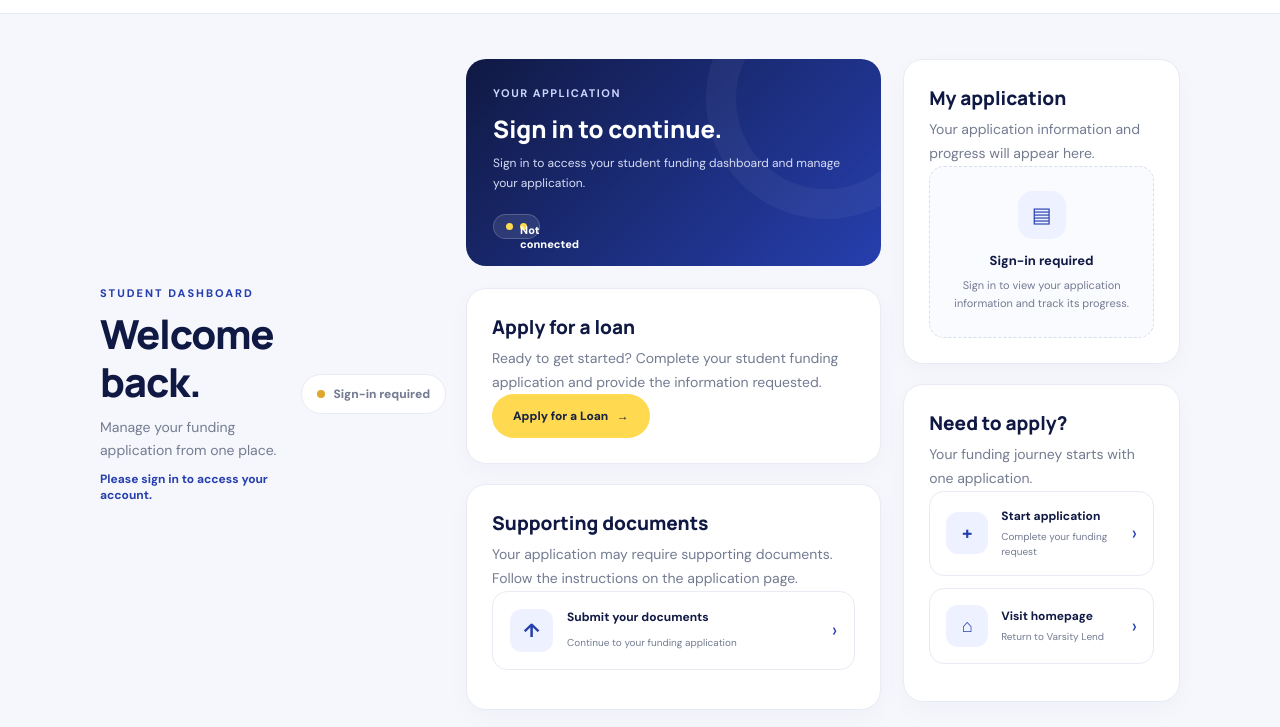
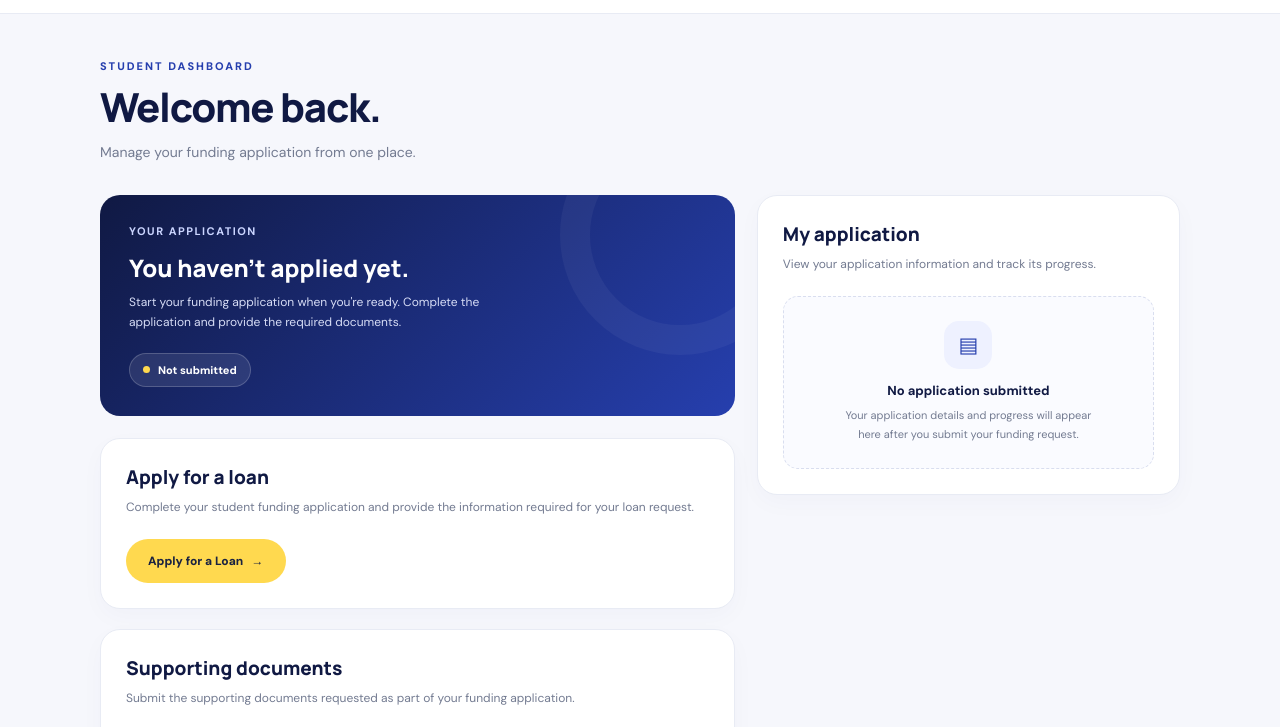
Before and after one commit to cse24-172/Varsity-Lend, a plain HTML site: page dashboard.html in a window 1280 px wide. Shown: the part 63-790 px from the top of the page. Drawn offline with Linux system fonts and the light colour scheme.

Commit message:
Update dashboard.html

```diff
--- a/dashboard.html
+++ b/dashboard.html
@@ -23,7 +23,6 @@
     --background: #f6f7fc;
     --white: #ffffff;
     --border: #e8ebf4;
-    --green: #168653;
 }
 
 * {
@@ -122,10 +121,6 @@ main {
 }
 
 .welcome {
-    display: flex;
-    justify-content: space-between;
-    align-items: center;
-    gap: 20px;
     margin-bottom: 30px;
 }
 
@@ -155,75 +150,11 @@ h1 {
     color: var(--blue);
     font-size: 12px;
     font-weight: 700;
-    margin-top: 8px;
+    margin-top: 9px;
     overflow-wrap: anywhere;
 }
 
-.account-status {
-    display: inline-flex;
-    align-items: center;
-    gap: 8px;
-    background: white;
-    border: 1px solid var(--border);
-    padding: 11px 15px;
-    border-radius: 30px;
-    font-size: 12px;
-    font-weight: 800;
-    color: var(--muted);
-    white-space: nowrap;
-}
-
-.status-dot {
-    width: 8px;
-    height: 8px;
-    background: #e0a52c;
-    border-radius: 50%;
-}
-
-/* PREVIEW NOTICE */
-
-.preview-notice {
-    display: none;
-    align-items: flex-start;
-    gap: 12px;
-    padding: 15px 18px;
-    background: #fff8df;
-    border: 1px solid #f3e3a7;
-    border-radius: 14px;
-    margin-bottom: 25px;
-}
-
-.preview-notice.visible {
-    display: flex;
-}
-
-.notice-icon {
-    width: 30px;
-    height: 30px;
-    border-radius: 10px;
-    background: #ffedb0;
-    display: grid;
-    place-items: center;
-    color: #755900;
-    font-weight: 800;
-    flex-shrink: 0;
-}
-
-.preview-notice strong {
-    display: block;
-    color: #614b00;
-    font-size: 12px;
-    margin-bottom: 4px;
-}
-
-.preview-notice p {
-    color: #77652b;
-    font-size: 11px;
-    line-height: 1.6;
-    margin: 0;
-}
-
-/* MAIN GRID */
+/* DASHBOARD GRID */
 
 .dashboard-grid {
     display: grid;
@@ -231,6 +162,8 @@ h1 {
     gap: 22px;
     align-items: start;
 }
+
+/* PANELS */
 
 .panel {
     background: white;
@@ -259,7 +192,7 @@ h1 {
 .application-card {
     background: linear-gradient(135deg, #101943, #263fae);
     border-radius: 20px;
-    padding: 27px;
+    padding: 29px;
     color: white;
     margin-bottom: 22px;
     position: relative;
@@ -275,6 +208,7 @@ h1 {
     border-radius: 50%;
     right: -65px;
     top: -80px;
+    pointer-events: none;
 }
 
 .application-card .label {
@@ -288,7 +222,7 @@ h1 {
 .application-card h2 {
     color: white;
     font: 800 24px Manrope, Arial, sans-serif;
-    margin: 12px 0 8px;
+    margin: 13px 0 8px;
 }
 
 .application-card p {
@@ -302,9 +236,9 @@ h1 {
 .application-status {
     display: inline-flex;
     align-items: center;
-    gap: 7px;
+    gap: 8px;
     margin-top: 20px;
-    padding: 8px 12px;
+    padding: 9px 13px;
     background: #ffffff18;
     border: 1px solid #ffffff30;
     border-radius: 30px;
@@ -312,7 +246,7 @@ h1 {
     font-weight: 800;
 }
 
-.application-status span {
+.status-dot {
     width: 7px;
     height: 7px;
     background: var(--yellow);
@@ -325,7 +259,7 @@ h1 {
     display: inline-flex;
     justify-content: center;
     align-items: center;
-    padding: 14px 21px;
+    padding: 14px 22px;
     border-radius: 30px;
     font-size: 12px;
     font-weight: 800;
@@ -343,17 +277,6 @@ h1 {
     color: #1b2341;
 }
 
-.btn-blue {
-    background: var(--blue);
-    color: white;
-}
-
-.btn-outline {
-    border: 1px solid var(--border);
-    color: var(--blue);
-    background: white;
-}
-
 /* DOCUMENTS */
 
 .document-box {
@@ -363,7 +286,12 @@ h1 {
     padding: 17px;
     border: 1px solid var(--border);
     border-radius: 15px;
-    margin-bottom: 14px;
+    transition: .2s;
+}
+
+.document-box:hover {
+    border-color: #b7c3f5;
+    background: #fafbff;
 }
 
 .document-icon {
@@ -401,58 +329,33 @@ h1 {
     font-size: 20px;
 }
 
-/* SIDE PANEL */
+/* APPLICATION DETAILS */
 
-.action-card {
-    display: flex;
-    align-items: center;
-    gap: 13px;
-    padding: 16px;
-    border: 1px solid var(--border);
-    border-radius: 15px;
-    margin-bottom: 12px;
-    transition: .2s;
+.application-details {
+    display: grid;
+    gap: 0;
 }
 
-.action-card:hover {
-    border-color: #b7c3f5;
-    background: #fafbff;
+.detail-row {
+    display: flex;
+    justify-content: space-between;
+    gap: 15px;
+    padding: 15px 0;
+    border-bottom: 1px solid var(--border);
+    font-size: 12px;
 }
 
-.action-icon {
-    width: 42px;
-    height: 42px;
-    border-radius: 12px;
-    background: var(--blue-light);
-    color: var(--blue);
-    display: grid;
-    place-items: center;
-    font-size: 18px;
-    font-weight: 800;
-    flex-shrink: 0;
+.detail-row:last-child {
+    border-bottom: 0;
 }
 
-.action-info {
-    flex: 1;
+.detail-row span {
+    color: var(--muted);
 }
 
-.action-info strong {
-    display: block;
-    font-size: 12px;
+.detail-row strong {
     color: var(--navy);
-    margin-bottom: 5px;
-}
-
-.action-info span {
-    display: block;
-    color: var(--muted);
-    font-size: 10px;
-    line-height: 1.5;
-}
-
-.arrow {
-    color: var(--blue);
-    font-size: 20px;
+    text-align: right;
 }
 
 /* EMPTY STATE */
@@ -546,15 +449,6 @@ footer {
         padding: 32px 0 45px;
     }
 
-    .welcome {
-        align-items: flex-start;
-        flex-direction: column;
-    }
-
-    .account-status {
-        white-space: normal;
-    }
-
     .panel {
         padding: 19px;
     }
@@ -582,6 +476,7 @@ footer {
 
 <header>
     <div class="wrap nav">
+
         <a class="brand" href="index.html">
             <span class="brand-mark">Vℒ</span>
             <span>
@@ -593,6 +488,7 @@ footer {
         <button class="logout" id="logoutButton" type="button">
             Log out
         </button>
+
     </div>
 </header>
 
@@ -602,22 +498,17 @@ footer {
     <!-- WELCOME -->
 
     <section class="welcome">
-        <div>
-            <div class="kicker">STUDENT DASHBOARD</div>
-            <h1>Welcome back.</h1>
-            <p>Manage your funding application from one place.</p>
-            <div class="student-email" id="studentEmail"></div>
-        </div>
+        <div class="kicker">STUDENT DASHBOARD</div>
+        <h1>Welcome back.</h1>
+        <p>Manage your funding application from one place.</p>
+        <div class="student-email" id="studentEmail"></div>
+    </section>
 
-        <div class="account-status" id="accountStatus">
-            <span class="status-dot"></span>
-            Preview account
-        </div>
-
+    <!-- DASHBOARD CONTENT -->
 
     <div class="dashboard-grid">
 
-        <!-- MAIN CONTENT -->
+        <!-- MAIN COLUMN -->
 
         <div>
 
@@ -625,25 +516,30 @@ footer {
 
             <section class="application-card">
                 <div class="label">YOUR APPLICATION</div>
-                <h2 id="applicationHeading">You haven't applied yet.</h2>
+
+                <h2 id="applicationHeading">
+                    You haven't applied yet.
+                </h2>
+
                 <p id="applicationDescription">
                     Start your funding application when you're ready.
                     Complete the application and provide the required documents.
                 </p>
 
                 <div class="application-status">
-                    <span></span>
+                    <span class="status-dot"></span>
                     <span id="applicationStatus">Not submitted</span>
                 </div>
             </section>
 
-            <!-- APPLY -->
+            <!-- APPLY FOR LOAN -->
 
             <section class="panel">
                 <h2>Apply for a loan</h2>
+
                 <p class="panel-description">
-                    Ready to get started? Complete your student funding
-                    application and provide the information requested.
+                    Complete your student funding application and provide
+                    the information required for your loan request.
                 </p>
 
                 <a href="apply.html" class="btn btn-yellow">
@@ -655,66 +551,49 @@ footer {
 
             <section class="panel">
                 <h2>Supporting documents</h2>
+
                 <p class="panel-description">
-                    Your application may require supporting documents.
-                    Follow the instructions on the application page.
+                    Submit the supporting documents requested as part
+                    of your funding application.
                 </p>
 
                 <a href="apply.html" class="document-box">
                     <div class="document-icon">↑</div>
+
                     <div class="document-info">
-                        <strong>Submit your documents</strong>
+                        <strong>Upload supporting documents</strong>
                         <span>Continue to your funding application</span>
                     </div>
+
                     <div class="document-arrow">›</div>
                 </a>
             </section>
 
         </div>
 
-        <!-- SIDE CONTENT -->
+        <!-- RIGHT COLUMN -->
 
         <aside>
 
             <section class="panel">
                 <h2>My application</h2>
+
                 <p class="panel-description">
-                    Your application information and progress will appear here.
+                    View your application information and track its progress.
                 </p>
 
                 <div class="empty-state">
                     <div class="empty-icon">▤</div>
-                    <strong id="myApplicationHeading">No application submitted</strong>
+
+                    <strong id="myApplicationHeading">
+                        No application submitted
+                    </strong>
+
                     <p id="myApplicationDescription">
-                        Once you submit an application, you will be able
-                        to view its details and track its progress here.
+                        Your application details and progress will appear
+                        here after you submit your funding request.
                     </p>
                 </div>
-            </section>
-
-            <section class="panel">
-                <h2>Need to apply?</h2>
-                <p class="panel-description">
-                    Your funding journey starts with one application.
-                </p>
-
-                <a href="apply.html" class="action-card">
-                    <div class="action-icon">+</div>
-                    <div class="action-info">
-                        <strong>Start application</strong>
-                        <span>Complete your funding request</span>
-                    </div>
-                    <div class="arrow">›</div>
-                </a>
-
-                <a href="index.html" class="action-card">
-                    <div class="action-icon">⌂</div>
-                    <div class="action-info">
-                        <strong>Visit homepage</strong>
-                        <span>Return to Varsity Lend</span>
-                    </div>
-                    <div class="arrow">›</div>
-                </a>
             </section>
 
         </aside>
@@ -733,45 +612,18 @@ footer {
 </footer>
 
 <script>
-document.getElementById("year").textContent = new Date().getFullYear();
+document.getElementById("year").textContent =
+    new Date().getFullYear();
 
-const previewMode = sessionStorage.getItem("varsityLendPreview") === "true";
-const previewEmail = sessionStorage.getItem("varsityLendPreviewEmail");
+/* DISPLAY THE SIGNED-IN EMAIL */
 
-const studentEmail = document.getElementById("studentEmail");
-const previewNotice = document.getElementById("previewNotice");
-const accountStatus = document.getElementById("accountStatus");
+const studentEmail = sessionStorage.getItem("varsityLendPreviewEmail");
 
-if (previewMode) {
-    previewNotice.classList.add("visible");
+if (studentEmail) {
+    document.getElementById("studentEmail").textContent = studentEmail;
+}
 
-    if (previewEmail) {
-        studentEmail.textContent = previewEmail;
-    }
-
-    accountStatus.innerHTML =
-        '<span class="status-dot"></span> Preview account';
-} else {
-    accountStatus.innerHTML =
-        '<span class="status-dot"></span> Sign-in required';
-
-    studentEmail.textContent = "Please sign in to access your account.";
-
-    document.getElementById("applicationHeading").textContent =
-        "Sign in to continue.";
-
-    document.getElementById("applicationDescription").textContent =
-        "Sign in to access your student funding dashboard and manage your application.";
-
-    document.getElementById("applicationStatus").textContent =
-        "Not connected";
-
-    document.getElementById("myApplicationHeading").textContent =
-        "Sign-in required";
-
-    document.getElementById("myApplicationDescription").textContent =
-        "Sign in to view your application information and track its progress.";
-}
+/* LOG OUT */
 
 document.getElementById("logoutButton").addEventListener("click", function () {
     sessionStorage.removeItem("varsityLendPreview");
```
